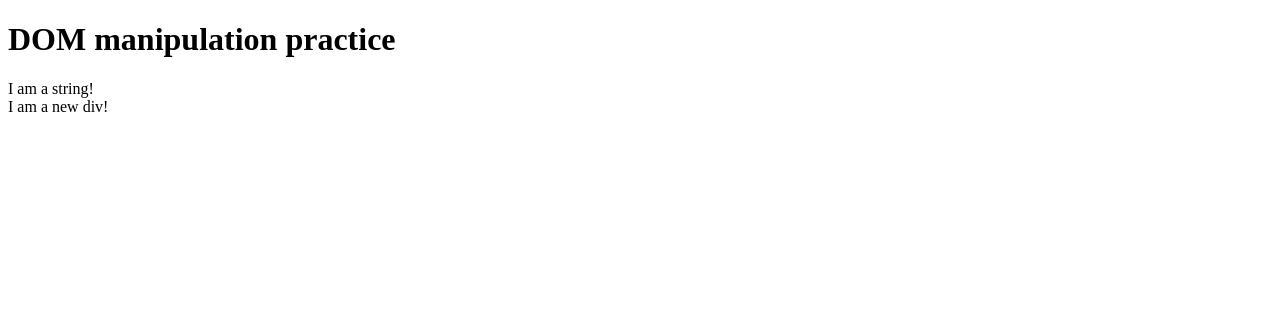
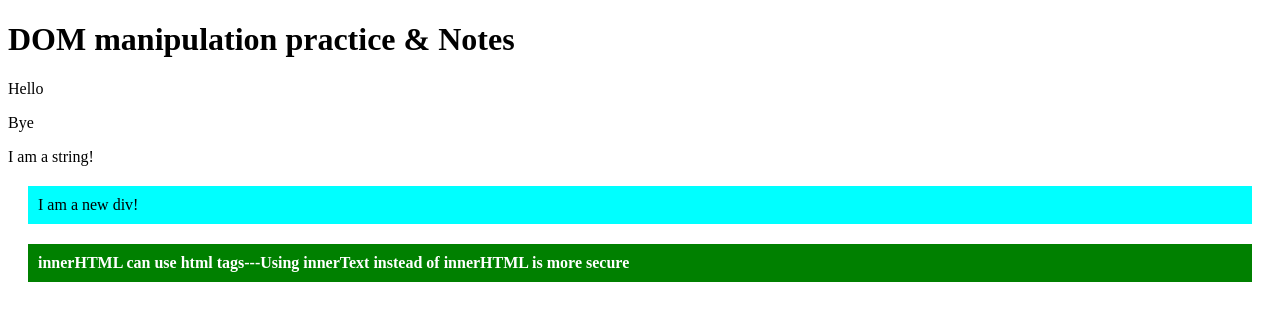
Before and after one commit to tomi-iwamoto/dom-js, a plain HTML site: page index.html in a window 1280 px wide. Drawn offline with Linux system fonts and the light colour scheme.

Commit message:
Added notes from video about dom manipulation in the JS file

```diff
--- a/index.html
+++ b/index.html
@@ -8,10 +8,13 @@
 </head>
 <body>
 
-<h1>DOM manipulation practice</h1>
+<!--the title will show what you put as the title when you hover over it-->
+<h1 title="DOM practice">DOM manipulation practice & Notes</h1>
 
-
-
+<div>
+<p id="hi" title="hello" data-greeting = "Good Day!" data-second-greeting = "Hello All!">Hello</p>
+<p id="bye" class="bye goodbye">Bye</p>
+</div>
 
 
 <script src="script.js"></script>
--- a/script.js
+++ b/script.js
@@ -1,3 +1,5 @@
+//NOTES ON HOW TO MANIPULATE THE DOM
+
 //HOW TO ADD ELEMENTS
 
 const body = document.body;
@@ -8,15 +10,110 @@ body.append('I am a string!');
 //.appendChild() - will only allow me to add elements.
 
 
+
+
+
 //HOW TO CREATE ELEMENTS
 
 const div = document.createElement('div');
 
 //The above will only create the element but now place it in the DOM
 //In order to add this new element you must append it to the body:
-
 body.append(div);
 
-//To add content to this new element:
+//To add content to this new element & to style it:
+div.innerText = "I am a new div!"
 
-div.innerHTML = "I am a new div!"
+//You can also use .textContent and get the same results as innerText but it will appear differently from it. It will make it look exactly the same as you presented it in the HTML document including the indentation etc.
+div.style.backgroundColor = "aqua";
+div.style.margin = "20px";
+div.style.padding = "10px";
+
+
+
+
+
+const section = document.createElement('section');
+body.append(section);
+section.style.backgroundColor = "green";
+section.style.margin = "20px";
+section.style.padding = "10px";
+section.style.color = "white";
+
+//If you want to style it as html you can use innerHTML-- this is the only way that you can add an HTML element into an element in JS
+//innerHTML can pose security issues.
+section.innerHTML = "<strong>innerHTML can use html tags</strong>";
+
+//A more secure way to do this:
+const strong = document.createElement('strong');
+strong.innerText = "---Using innerText instead of innerHTML is more secure";
+section.append(strong);
+
+
+
+
+
+//USING ELEMENTS IN THE HTML
+const firstDiv = document.querySelector('div');
+const hi = document.querySelector('#hi');
+const bye = document.querySelector('#bye');
+
+//If you want to remove an element in the html document. Use the remove() function.
+bye.remove();
+
+//If you want to add it back:
+firstDiv.append(bye);
+
+//When you want to access ATTRIBUTES
+hi.getAttribute('id');
+
+//if you console.log this you can see it in the console
+console.log(hi.getAttribute('id'));
+
+//But then you can always just do:
+console.log(hi.title);
+
+//You can also set the attribute to a certain value: the first parameter is the name of the attribute and the second is the value
+console.log(hi.setAttribute('class', 'new'));
+
+//You can also change the id by simply"
+console.log(hi.id = 'newId');
+
+//You can also remove the attribute:
+hi.removeAttribute('id');
+
+
+
+
+
+//HOW TO GET THE DATA ATTRIBUTE
+//Use the property called "dataset" -- which contains all of your custom data attributes
+hi.dataset
+
+//This will log on to the console as "Good Day!" as it is written in the HTML
+console.log(hi.dataset);
+
+//If I want to specify which data property I want to get:
+//Make sure to camelcase your data name if it is more than one word
+console.log(hi.dataset.secondGreeting);
+
+//If I want to set a new property
+hi.dataset.newName = "new-name";
+
+
+
+
+
+//HOW TO GET ALL THE CLASSES OF AN ELEMENT
+
+//In order to add a class:
+bye.classList.add("new-class");
+
+//You can also remove a class:
+bye.classList.remove("bye");
+
+//You can also toggle - which will remove it if it has it already or add it if it doesn't
+bye.classList.toggle('goodbye');
+
+//You can add a boolean value -- it will automatically remove it if we pass false, if we pass true it will add it
+bye.classList.toggle('goodbye', true);
```
